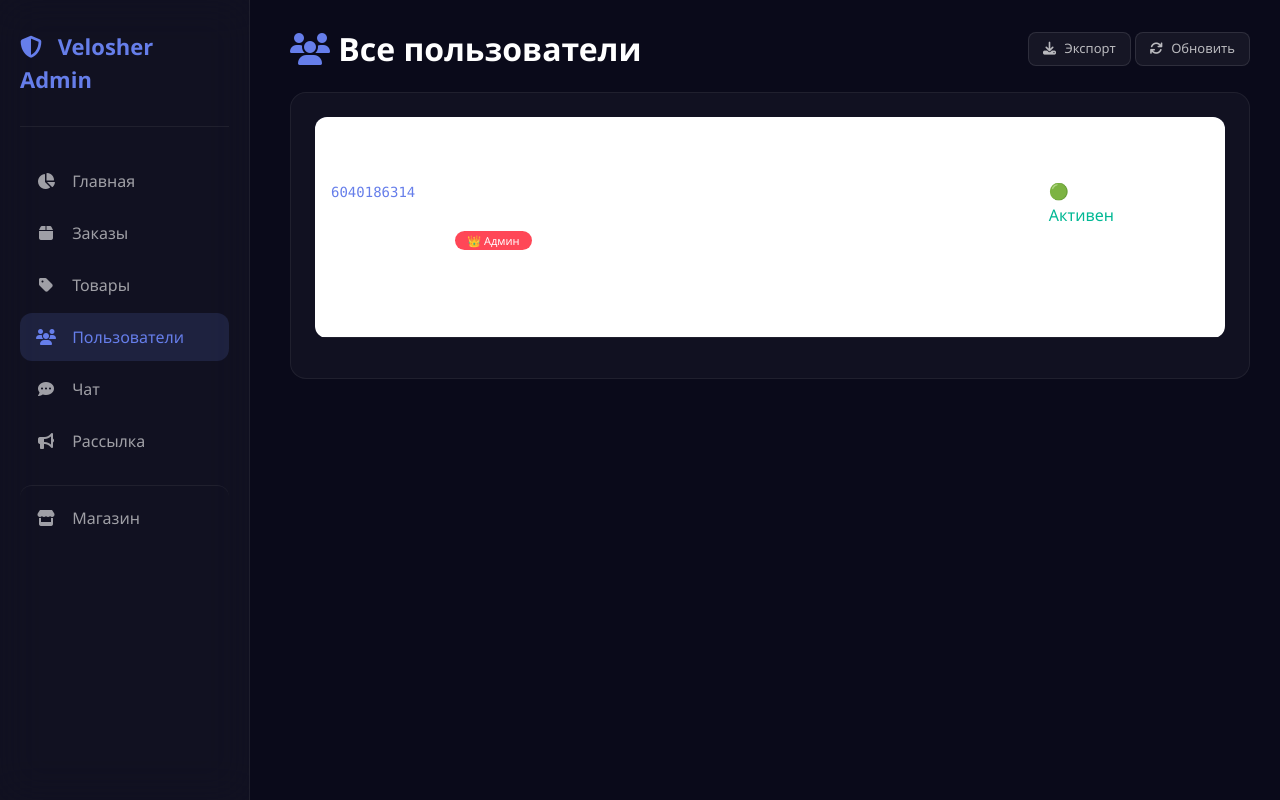
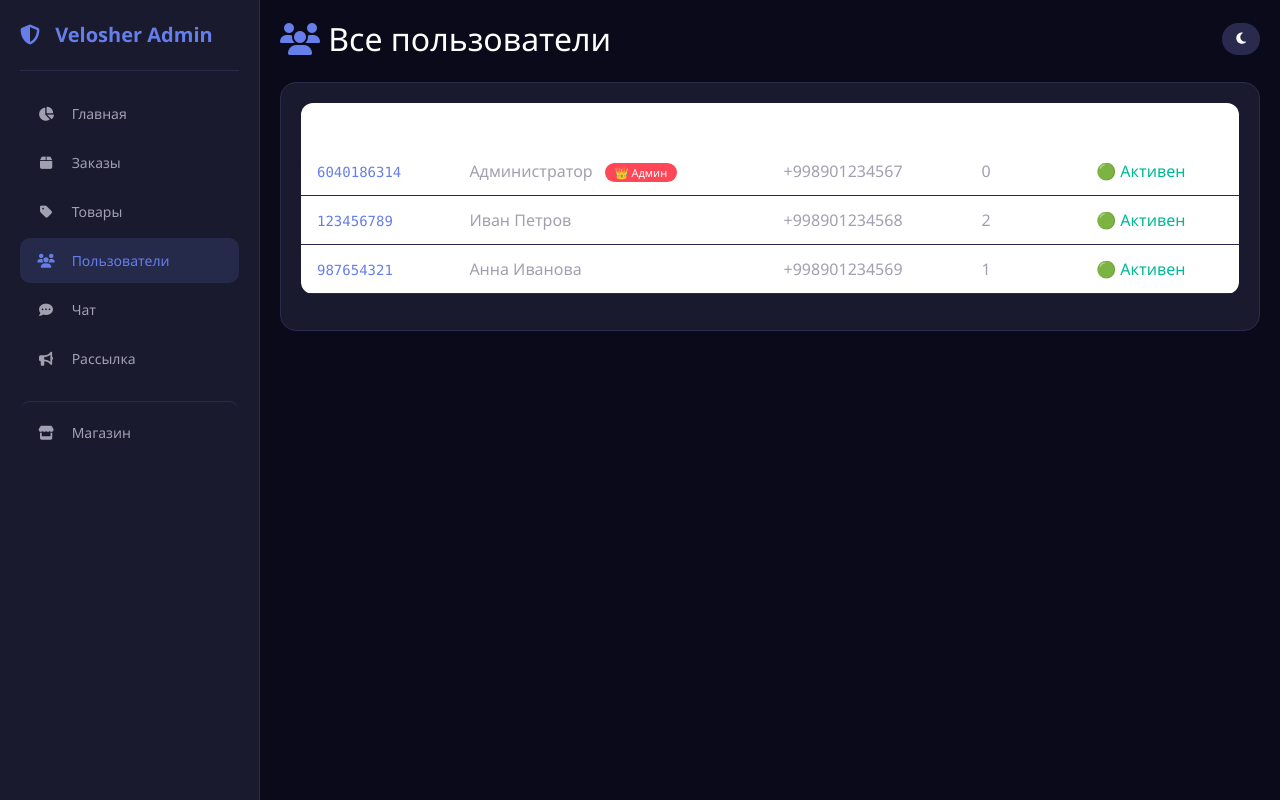
Before and after one commit to Mirzarasulov/velosher, a Flask app: page /admin/users/ in a window 1280 px wide. Run offline with Flask 3, Linux system fonts and the light colour scheme; data comes from the database, SQL or seed files in the repository.

Commit message:
Update users.html

```diff
--- a/templates/admin/users.html
+++ b/templates/admin/users.html
@@ -3,117 +3,107 @@
 <head>
     <meta charset="UTF-8">
     <meta name="viewport" content="width=device-width, initial-scale=1.0">
-    <title>Пользователи - Админ-панель</title>
+    <title>Пользователи</title>
     <link href="https://cdn.jsdelivr.net/npm/bootstrap@5.3.0/dist/css/bootstrap.min.css" rel="stylesheet">
     <link rel="stylesheet" href="https://cdnjs.cloudflare.com/ajax/libs/font-awesome/6.4.0/css/all.min.css">
     <style>
         * { margin: 0; padding: 0; box-sizing: border-box; }
-        body { font-family: 'Segoe UI', Tahoma, Geneva, Verdana, sans-serif; background: #0a0a1a; color: #fff; min-height: 100vh; }
-        .sidebar { position: fixed; top: 0; left: 0; bottom: 0; width: 250px; background: rgba(255,255,255,0.03); backdrop-filter: blur(20px); border-right: 1px solid rgba(255,255,255,0.06); padding: 30px 20px; z-index: 100; }
-        .sidebar .logo { font-size: 22px; font-weight: 800; color: #667eea; padding-bottom: 30px; border-bottom: 1px solid rgba(255,255,255,0.06); margin-bottom: 30px; }
+        :root {
+            --bg: #0a0a1a;
+            --card: #1a1a2e;
+            --text: #ffffff;
+            --text-muted: #a0a0b0;
+            --border: #2a2a4e;
+            --primary: #667eea;
+        }
+        body { font-family: 'Segoe UI', sans-serif; background: var(--bg); color: var(--text); min-height: 100vh; }
+        .sidebar {
+            position: fixed; top: 0; left: 0; bottom: 0;
+            width: 260px; background: var(--card); border-right: 1px solid var(--border);
+            padding: 20px; z-index: 100; overflow-y: auto;
+        }
+        .sidebar .logo { font-size: 20px; font-weight: 700; color: var(--primary); padding-bottom: 20px; border-bottom: 1px solid var(--border); margin-bottom: 20px; }
         .sidebar .logo i { margin-right: 10px; }
-        .sidebar .nav-item { display: block; padding: 12px 16px; border-radius: 12px; color: rgba(255,255,255,0.6); text-decoration: none; transition: all 0.3s; margin-bottom: 4px; font-weight: 500; }
-        .sidebar .nav-item:hover { background: rgba(255,255,255,0.05); color: #fff; }
-        .sidebar .nav-item.active { background: rgba(102,126,234,0.15); color: #667eea; }
+        .sidebar .nav-item {
+            display: block; padding: 12px 16px; border-radius: 10px;
+            color: var(--text-muted); text-decoration: none;
+            transition: all 0.3s; margin-bottom: 4px; font-size: 14px;
+        }
+        .sidebar .nav-item:hover { background: rgba(255,255,255,0.05); color: var(--text); }
+        .sidebar .nav-item.active { background: rgba(102,126,234,0.15); color: var(--primary); }
         .sidebar .nav-item i { margin-right: 12px; width: 20px; text-align: center; }
-        .main-content { margin-left: 260px; padding: 30px; }
-        .glass { background: rgba(255,255,255,0.03); border: 1px solid rgba(255,255,255,0.06); border-radius: 16px; padding: 24px; }
-        .table-dark-custom { background: rgba(255,255,255,0.02); border-radius: 12px; overflow: hidden; }
+        .main-content { margin-left: 260px; padding: 20px; }
+        .glass { background: var(--card); border: 1px solid var(--border); border-radius: 16px; padding: 20px; }
+        .table-dark-custom { background: var(--bg); border-radius: 12px; overflow: hidden; }
         .table-dark-custom thead { background: rgba(102,126,234,0.15); }
-        .table-dark-custom th { color: #fff; padding: 14px 16px; border: none; font-weight: 600; font-size: 13px; text-transform: uppercase; letter-spacing: 0.5px; }
-        .table-dark-custom td { color: rgba(255,255,255,0.85); padding: 14px 16px; border-color: rgba(255,255,255,0.04); }
-        .admin-badge { background: #ff4757; color: #fff; padding: 2px 12px; border-radius: 20px; font-size: 11px; margin-left: 8px; }
+        .table-dark-custom th { color: var(--text); padding: 12px 16px; border: none; font-size: 13px; }
+        .table-dark-custom td { color: var(--text-muted); padding: 12px 16px; border-color: var(--border); }
+        .admin-badge { background: #ff4757; color: white; padding: 2px 10px; border-radius: 20px; font-size: 11px; margin-left: 8px; }
         .status-active { color: #00b894; }
-        .btn-glass { background: rgba(255,255,255,0.05); border: 1px solid rgba(255,255,255,0.1); color: rgba(255,255,255,0.7); padding: 6px 14px; border-radius: 8px; transition: all 0.3s; font-size: 13px; cursor: pointer; }
-        .btn-glass:hover { background: rgba(255,255,255,0.1); color: #fff; }
-        .btn-glass i { margin-right: 5px; }
-        @media (max-width: 768px) { .sidebar { width: 100%; position: relative; padding: 15px; } .main-content { margin-left: 0; padding: 15px; } }
+        .btn-glass { background: var(--bg); border: 1px solid var(--border); color: var(--text); padding: 8px 16px; border-radius: 10px; transition: all 0.3s; text-decoration: none; }
+        .btn-glass:hover { background: var(--primary); color: white; border-color: var(--primary); }
+        .theme-toggle { background: var(--border); border: none; color: var(--text); padding: 6px 14px; border-radius: 20px; cursor: pointer; font-size: 13px; transition: all 0.3s; }
+        .theme-toggle:hover { background: var(--primary); }
+        @media (max-width: 768px) {
+            .sidebar { width: 100%; position: relative; padding: 15px; }
+            .main-content { margin-left: 0; padding: 15px; }
+        }
     </style>
 </head>
 <body>
 
     <div class="sidebar">
         <div class="logo"><i class="fas fa-shield-alt"></i> Velosher Admin</div>
-        <a href="/admin/" class="nav-item"><i class="fas fa-chart-pie"></i> Главная</a>
-        <a href="/admin/orders/" class="nav-item"><i class="fas fa-box"></i> Заказы</a>
-        <a href="/admin/products/" class="nav-item"><i class="fas fa-tag"></i> Товары</a>
-        <a href="/admin/users/" class="nav-item active"><i class="fas fa-users"></i> Пользователи</a>
-        <a href="/admin/chat/" class="nav-item"><i class="fas fa-comment-dots"></i> Чат</a>
-        <a href="/admin/broadcast/" class="nav-item"><i class="fas fa-bullhorn"></i> Рассылка</a>
-        <a href="/shop/" class="nav-item" style="margin-top:20px; border-top:1px solid rgba(255,255,255,0.06); padding-top:20px;"><i class="fas fa-store"></i> Магазин</a>
+        <a href="dashboard.html" class="nav-item"><i class="fas fa-chart-pie"></i> Главная</a>
+        <a href="orders.html" class="nav-item"><i class="fas fa-box"></i> Заказы</a>
+        <a href="products.html" class="nav-item"><i class="fas fa-tag"></i> Товары</a>
+        <a href="users.html" class="nav-item active"><i class="fas fa-users"></i> Пользователи</a>
+        <a href="chat.html" class="nav-item"><i class="fas fa-comment-dots"></i> Чат</a>
+        <a href="broadcast.html" class="nav-item"><i class="fas fa-bullhorn"></i> Рассылка</a>
+        <a href="../shop.html" class="nav-item" style="margin-top:20px; border-top:1px solid var(--border); padding-top:20px;"><i class="fas fa-store"></i> Магазин</a>
     </div>
 
     <div class="main-content">
         <div class="d-flex justify-content-between align-items-center mb-4">
-            <h2 class="mb-0 fw-bold"><i class="fas fa-users" style="color:#667eea;"></i> Все пользователи</h2>
-            <div>
-                <button class="btn-glass" onclick="exportUsers()"><i class="fas fa-download"></i> Экспорт</button>
-                <button class="btn-glass" onclick="location.reload()"><i class="fas fa-sync"></i> Обновить</button>
-            </div>
+            <h2 class="mb-0" style="color:var(--text);"><i class="fas fa-users" style="color:var(--primary);"></i> Все пользователи</h2>
+            <button class="theme-toggle" onclick="toggleTheme()"><i class="fas fa-moon" id="themeIcon"></i></button>
         </div>
 
         <div class="glass">
-            <div id="usersList">
-                <div class="text-center py-4 text-muted">Загрузка...</div>
+            <div class="table-responsive">
+                <table class="table-dark-custom table">
+                    <thead><tr><th>ID</th><th>Имя</th><th>Телефон</th><th>Заказов</th><th>Статус</th></tr></thead>
+                    <tbody>
+                        <tr><td><code style="color:var(--primary);">6040186314</code></td><td>Администратор <span class="admin-badge">👑 Админ</span></td><td>+998901234567</td><td>0</td><td><span class="status-active">🟢 Активен</span></td></tr>
+                        <tr><td><code style="color:var(--primary);">123456789</code></td><td>Иван Петров</td><td>+998901234568</td><td>2</td><td><span class="status-active">🟢 Активен</span></td></tr>
+                        <tr><td><code style="color:var(--primary);">987654321</code></td><td>Анна Иванова</td><td>+998901234569</td><td>1</td><td><span class="status-active">🟢 Активен</span></td></tr>
+                    </tbody>
+                </table>
             </div>
         </div>
     </div>
 
     <script>
-        async function loadUsers() {
-            try {
-                const res = await fetch('/api/users');
-                const data = await res.json();
-                let html = `<div class="table-responsive"><table class="table-dark-custom table">
-                    <thead><tr><th>ID</th><th>Имя</th><th>Телефон</th><th>Адрес</th><th>Заказов</th><th>Статус</th><th>Дата</th></tr></thead><tbody>`;
-                if (data.users && data.users.length > 0) {
-                    data.users.forEach(u => {
-                        const isAdmin = u.telegram_id === '6040186314';
-                        html += `<tr>
-                            <td><code style="color:#667eea;">${u.telegram_id}</code></td>
-                            <td>${u.first_name || 'Не указано'} ${u.username ? '@'+u.username : ''} ${isAdmin ? '<span class="admin-badge">👑 Админ</span>' : ''}</td>
-                            <td style="color:rgba(255,255,255,0.6);">${u.phone || '-'}</td>
-                            <td style="color:rgba(255,255,255,0.6);">${u.address || '-'}</td>
-                            <td>${u.total_orders || 0}</td>
-                            <td><span class="status-active">🟢 Активен</span></td>
-                            <td style="color:rgba(255,255,255,0.4); font-size:13px;">${u.created_at ? u.created_at.slice(0,16) : '-'}</td>
-                        </tr>`;
-                    });
-                } else {
-                    html += `<tr><td colspan="7" class="text-center text-muted">Нет пользователей</td></tr>`;
-                }
-                html += '</tbody></table></div>';
-                document.getElementById('usersList').innerHTML = html;
-            } catch(e) {
-                document.getElementById('usersList').innerHTML = '<div class="text-center py-4 text-danger">Ошибка загрузки</div>';
+        function toggleTheme() {
+            const root = document.documentElement;
+            const currentBg = getComputedStyle(root).getPropertyValue('--bg').trim();
+            const isDark = currentBg === '#0a0a1a';
+            if (isDark) {
+                root.style.setProperty('--bg', '#f0f2f5');
+                root.style.setProperty('--card', '#ffffff');
+                root.style.setProperty('--text', '#2d3436');
+                root.style.setProperty('--text-muted', '#6c757d');
+                root.style.setProperty('--border', '#e0e0e0');
+                document.getElementById('themeIcon').className = 'fas fa-sun';
+            } else {
+                root.style.setProperty('--bg', '#0a0a1a');
+                root.style.setProperty('--card', '#1a1a2e');
+                root.style.setProperty('--text', '#ffffff');
+                root.style.setProperty('--text-muted', '#a0a0b0');
+                root.style.setProperty('--border', '#2a2a4e');
+                document.getElementById('themeIcon').className = 'fas fa-moon';
             }
         }
-
-        async function exportUsers() {
-            try {
-                const res = await fetch('/api/users');
-                const data = await res.json();
-                if (!data.users || data.users.length === 0) {
-                    alert('Нет пользователей для экспорта');
-                    return;
-                }
-                let csv = 'ID,Имя,Телефон,Адрес,Заказов,Дата\n';
-                data.users.forEach(u => {
-                    csv += `${u.telegram_id},"${u.first_name || ''} ${u.username ? '@'+u.username : ''}","${u.phone || ''}","${u.address || ''}",${u.total_orders || 0},"${u.created_at || ''}"\n`;
-                });
-                const blob = new Blob(['\uFEFF' + csv], { type: 'text/csv;charset=utf-8;' });
-                const link = document.createElement('a');
-                link.href = URL.createObjectURL(blob);
-                link.download = `users_${new Date().toISOString().slice(0,10)}.csv`;
-                link.click();
-                URL.revokeObjectURL(link.href);
-            } catch(e) {
-                alert('Ошибка экспорта');
-            }
-        }
-
-        document.addEventListener('DOMContentLoaded', loadUsers);
-        setInterval(loadUsers, 30000);
     </script>
 </body>
 </html>
```
